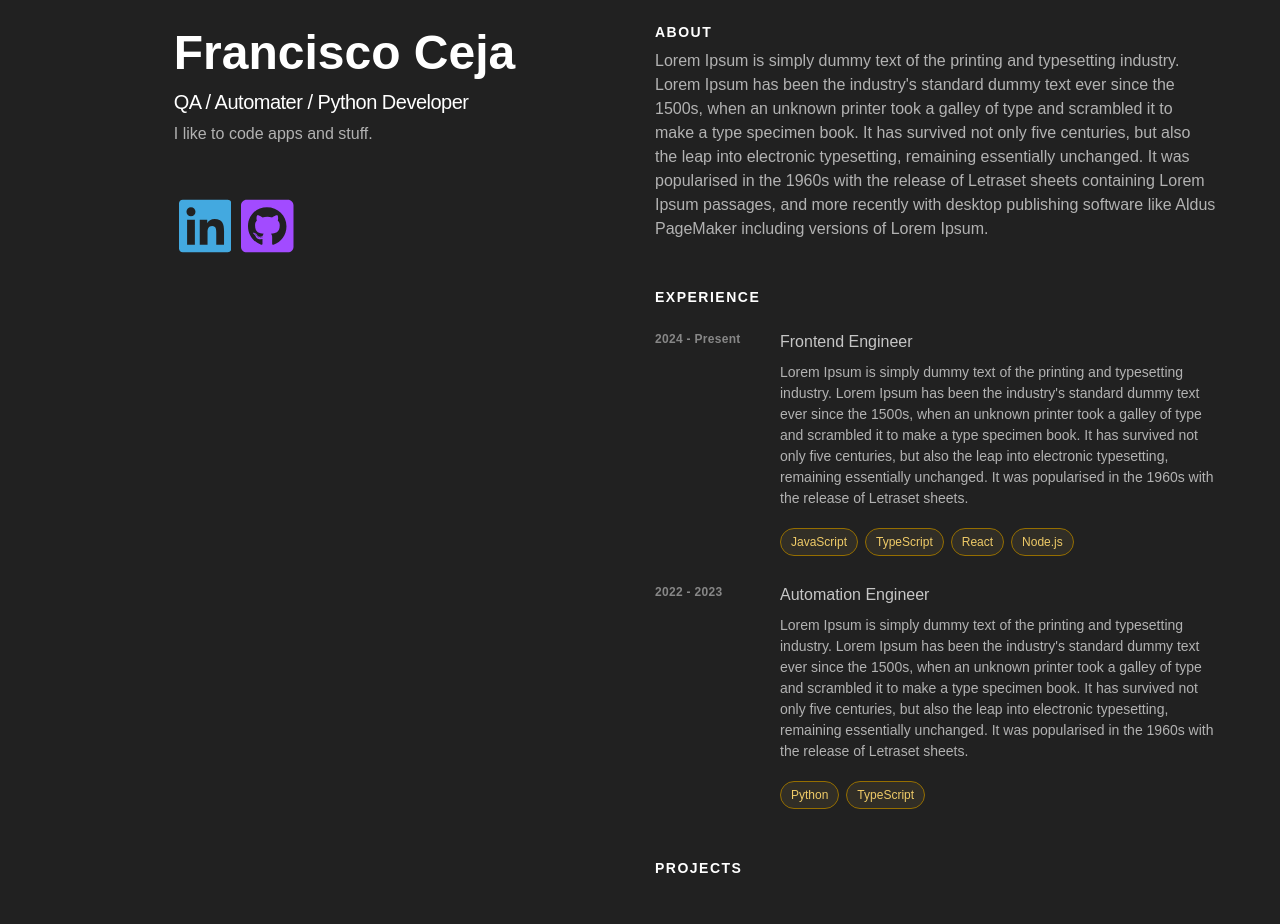
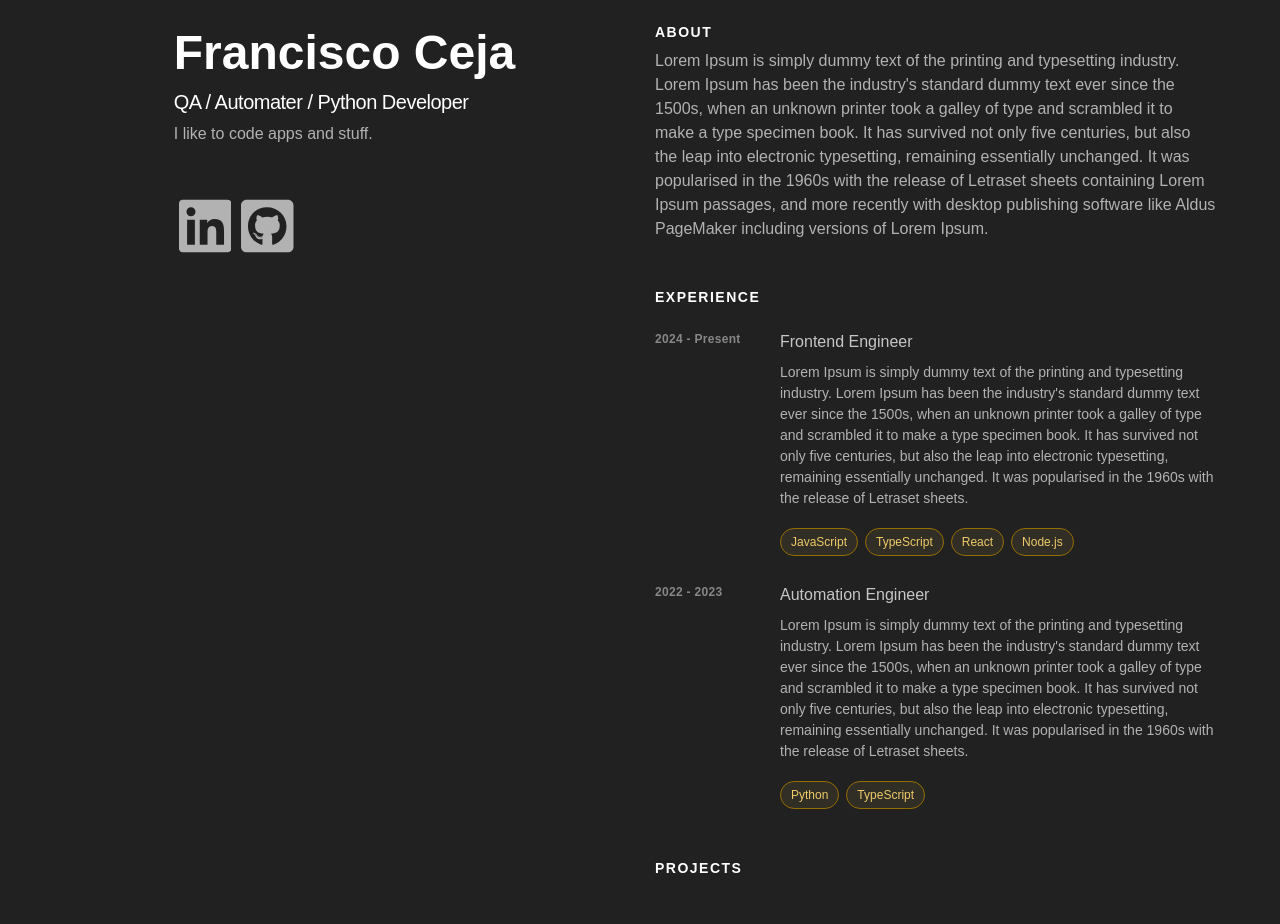
Before and after one commit to fceja/fceja.com_v2, a React (Vite) app: page / in a window 1280 px wide. Shown: the top 924 px of the page. Built offline with nearby package versions, Linux system fonts and the light colour scheme.

Commit message:
update colors

```diff
--- a/src/scss/Global.scss
+++ b/src/scss/Global.scss
@@ -9,10 +9,10 @@ $breakpoint-xxl: 1400px;
 /* colors */
 $app-background-color: rgb(33, 33, 33);
 $app-text-color: rgb(239, 203, 104);
-$github-purple-profile: rgb(162, 75, 255);
+$github-purple-profile: rgb(198, 148, 251);
 $linked-in-blue: rgb(67, 169, 224);
 $proj-title-color: $app-text-color;
-$web-url-light-blue: rgb(96, 210, 255);
+$web-url-light-blue: rgb(162, 229, 255);
 
 /* tag styles*/
 $tag-background-color: rgba(239, 203, 104, 0.08);
--- a/src/scss/components/home/SocialLinks.scss
+++ b/src/scss/components/home/SocialLinks.scss
@@ -7,10 +7,10 @@
 [class^="link-icon"] {
 
     &.link-icon-linked-in {
-        fill: $linked-in-blue;
+        fill: rgb(178, 178, 178);
     }
 
     &.link-icon-github {
-        fill: $github-purple-profile;
+        fill: rgb(178, 178, 178);
     }
 }
```
